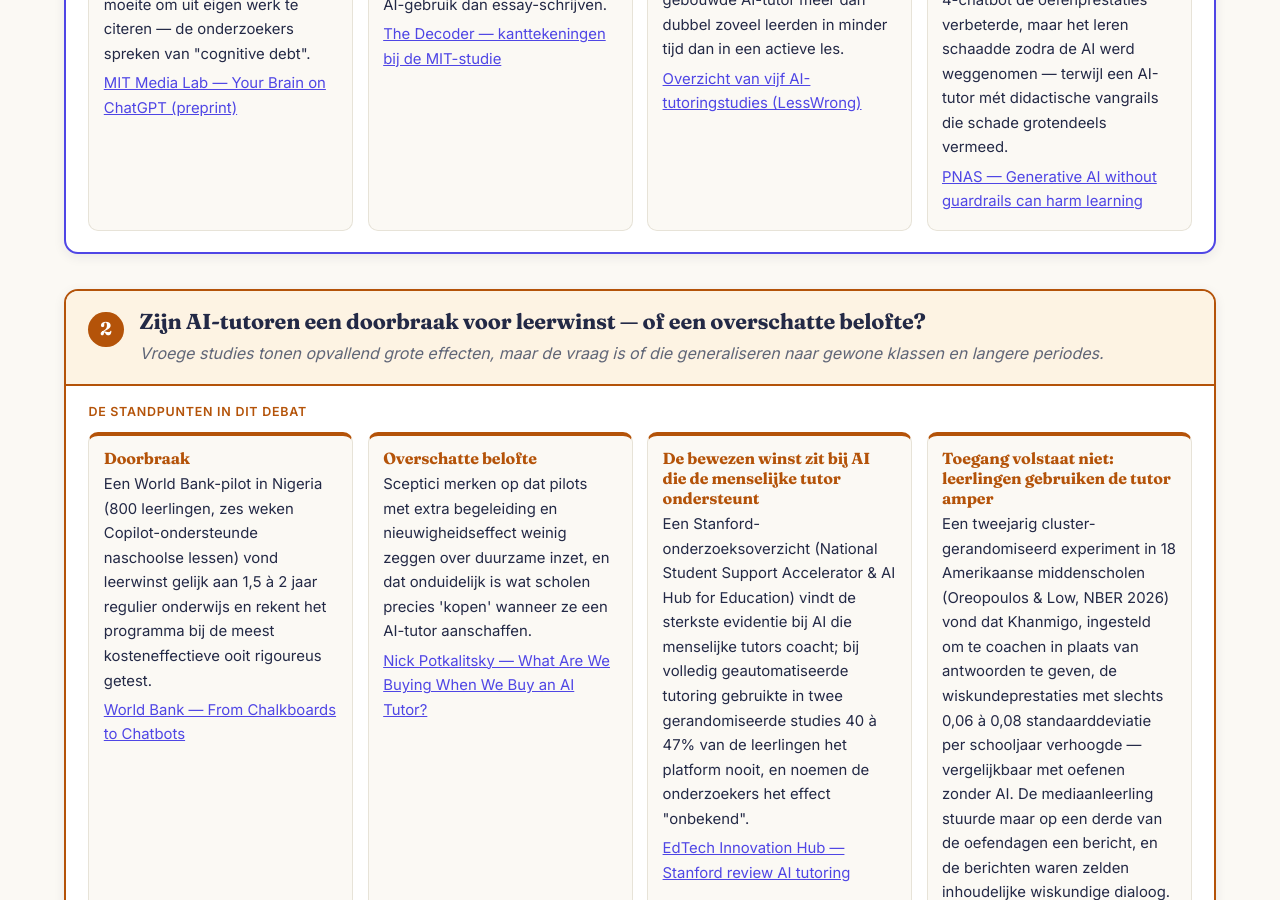
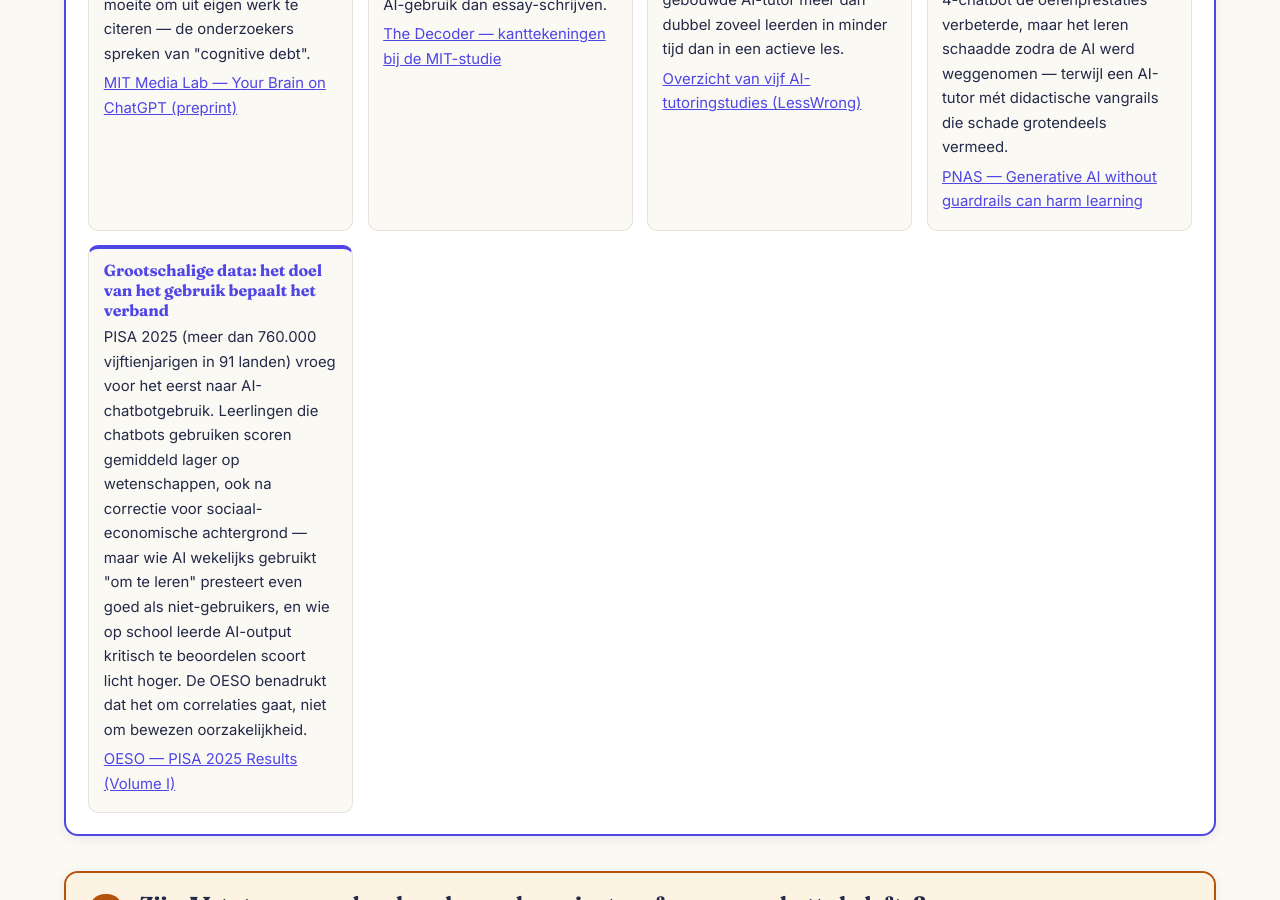
Before and after one commit to rvanbruggen/educaition, a Jekyll site: the page built from discussie.html, in a window 1280 px wide and 900 px high, scrolled down 811 px. Built offline with Jekyll 4.4.1, drawn with Linux system fonts in a browser that asks for light colours.

Commit message:
FAQ/Ter discussie onderhoud

```diff
--- a/_data/discussies.yml
+++ b/_data/discussies.yml
@@ -36,6 +36,16 @@
         AI-tutor mét didactische vangrails die schade grotendeels vermeed.
       bron_naam: "PNAS — Generative AI without guardrails can harm learning"
       bron_url: https://www.pnas.org/doi/10.1073/pnas.2422633122
+    - richting: "Grootschalige data: het doel van het gebruik bepaalt het verband"
+      samenvatting: >-
+        PISA 2025 (meer dan 760.000 vijftienjarigen in 91 landen) vroeg voor het eerst
+        naar AI-chatbotgebruik. Leerlingen die chatbots gebruiken scoren gemiddeld lager
+        op wetenschappen, ook na correctie voor sociaal-economische achtergrond — maar wie
+        AI wekelijks gebruikt "om te leren" presteert even goed als niet-gebruikers, en wie
+        op school leerde AI-output kritisch te beoordelen scoort licht hoger. De OESO
+        benadrukt dat het om correlaties gaat, niet om bewezen oorzakelijkheid.
+      bron_naam: "OESO — PISA 2025 Results (Volume I)"
+      bron_url: https://www.oecd.org/en/publications/pisa-2025-results-volume-i_73451bc5-en.html
 
 - slug: ai-tutoren
   vraag: "Zijn AI-tutoren een doorbraak voor leerwinst — of een overschatte belofte?"
```
